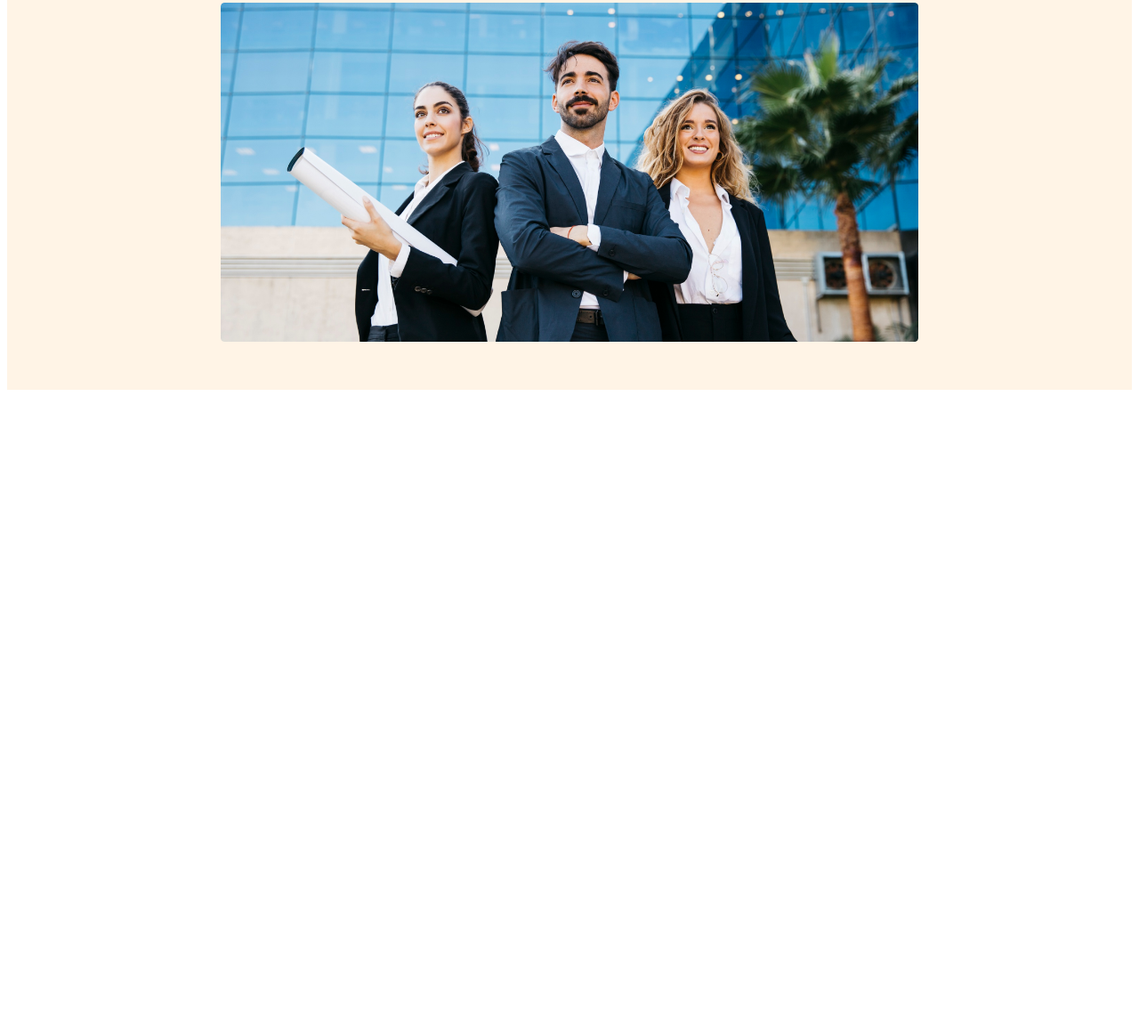
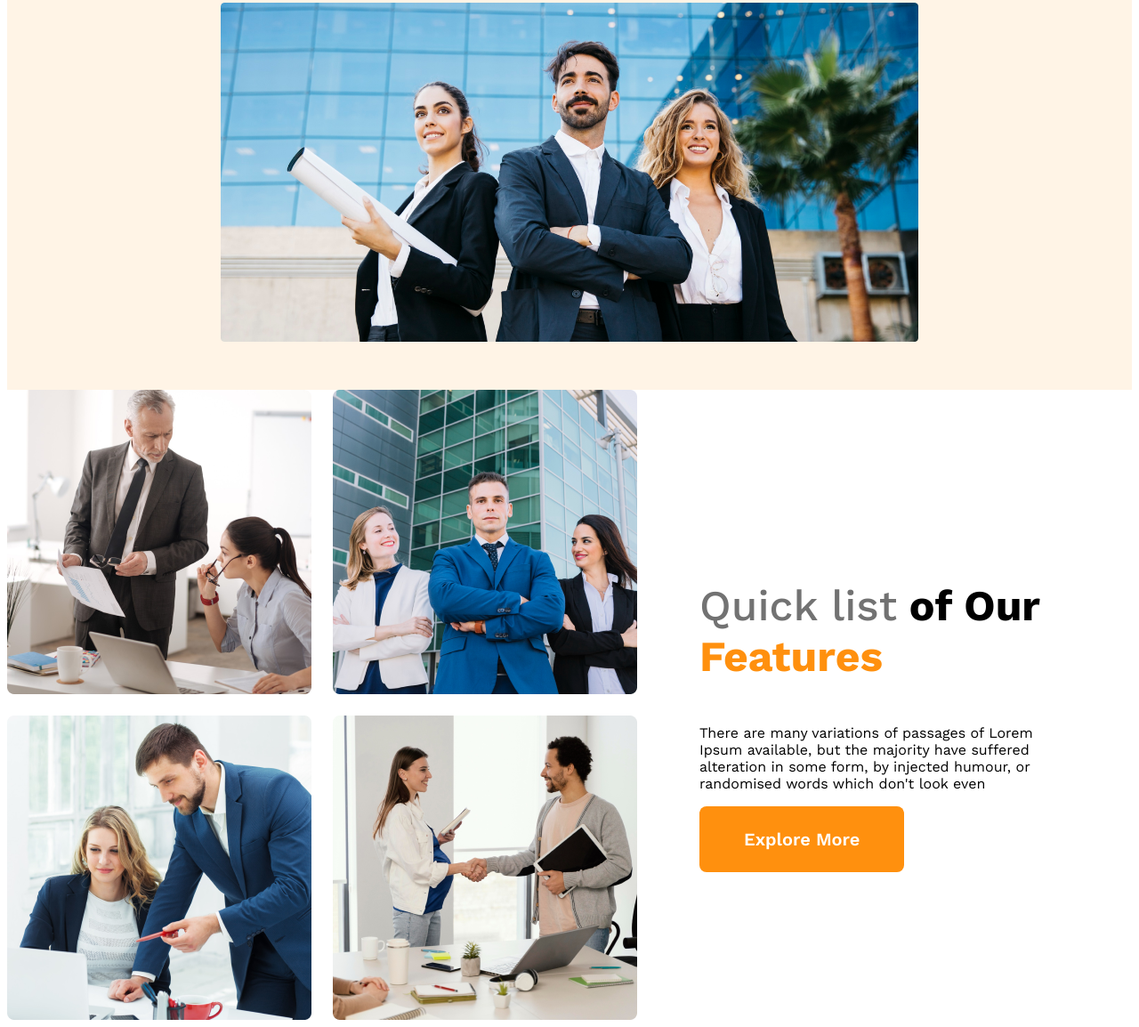
Before and after one commit to Arafat0122/g3-website, a plain HTML site: page index.html in a window 1280 px wide. Shown: the part 613-1767 px from the top of the page at 89% size. Before the commit the page ends 1059 px from the top, so only its background shows below. Drawn offline with nearby package versions, Linux system fonts and the light colour scheme.

Commit message:
teams added

```diff
--- a/index.html
+++ b/index.html
@@ -9,6 +9,7 @@
 </head>
 
 <body>
+    <!-- header start -->
     <header>
         <nav>
             <h3 class="nav-title">G3 Architects</h3>
@@ -31,8 +32,22 @@
         </div>
 
     </header>
+    <!-- header end -->
     <main>
-
+        <!-- features sections -->
+        <section class="teams-container">
+            <div class="teams-img-container">
+                <img src="images/team1.png" alt="">
+                <img src="images/team2.png" alt="">
+                <img src="images/team3.png" alt="">
+                <img src="images/team4.png" alt="">
+            </div>
+            <div class="teams-content">
+                <h3 class="teams-content-title"><span class="quick-list">Quick list</span> <span>of Our</span> <span class="text-features">Features</span></h3>
+                <p class="teams-descriptions">There are many variations of passages of Lorem Ipsum available, but the majority have suffered alteration in some form, by injected humour, or randomised words which don't look even</p>
+                <button class="btn-primary">Explore More</button>
+            </div>
+        </section>
     </main>
     <footer>
 
--- a/styles/g3.css
+++ b/styles/g3.css
@@ -72,6 +72,38 @@ nav li a {
     width: 100%;
 }
 
+/* main styles */
+main{
+    max-width: 1440px;
+    margin: 0 auto;
+}
+
+/* teams styles section */
+.teams-container{
+    display: flex;
+    align-items: center;
+}
+.teams-img-container{
+    display: grid;
+    grid-template-columns: repeat(2, 1fr);
+    gap: 24px;
+}
+.teams-content{
+    padding-right: 70px;
+    padding-left: 70px;
+}
+.teams-content-title{
+    font-size: 3rem;
+}
+.teams-content-title .quick-list{
+    color: #727272;
+    font-weight: 500;
+}
+.teams-content-title .text-features{
+    color: #FF900E;
+    font-weight: 700;
+}
+
 /* responsive media queries */
 
 /* mobile devices */
```
